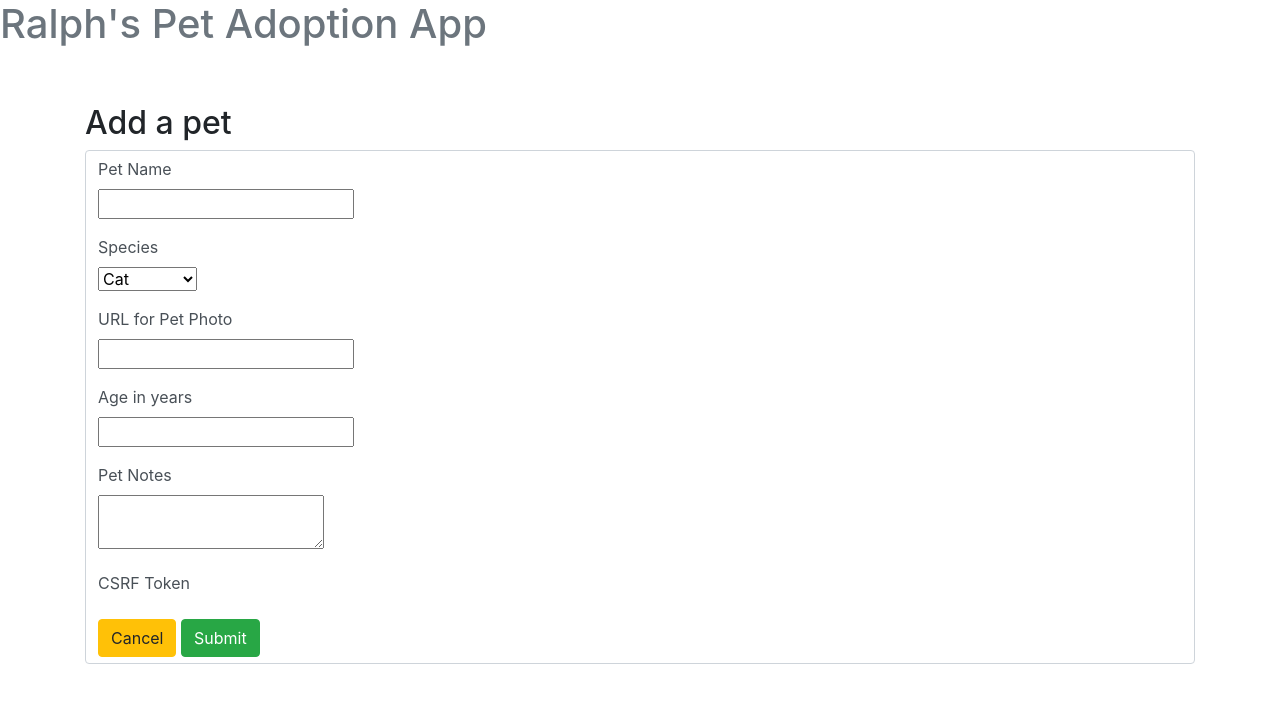
After one commit to RalphsCode/Lesson23-Assignment01, a Flask app: page /add in a window 1280 px wide. The commit adds this page. Shown: the top 703 px of the page. Run offline with Flask 3, Linux system fonts and the light colour scheme; some libraries are stand-ins or nearby versions.

Commit message:
Added an AddPet page and form using WTForm. Form does not add the pet, nor have validation.

```diff
--- a/app.py
+++ b/app.py
@@ -5,6 +5,7 @@ from flask import Flask, render_template, redirect, flash
 from flask_debugtoolbar import DebugToolbarExtension
 from flask_sqlalchemy import SQLAlchemy
 from models import db, connect_db, Pet
+from forms import AddPet
 
 # Define the App
 app = Flask(__name__)  # creating an instance of the Flask Class
@@ -26,5 +27,13 @@ with app.app_context():
 ###  ROUTES  ###
 @app.route('/')
 def home():
+    """ App Home Page """
     all_pets = Pet.query.all()
     return render_template('home.html', all_pets=all_pets)
+
+
+@app.route('/add')
+def add_pet():
+    """ Page with a form to add a new pet to the database """
+    form = AddPet()
+    return render_template('add_pet.html', form=form)
--- /dev/null
+++ b/forms.py
@@ -0,0 +1,9 @@
+from flask_wtf import FlaskForm
+from wtforms import StringField, IntegerField, TextAreaField, SelectField
+
+class AddPet(FlaskForm):
+    name = StringField("Pet Name")
+    species = SelectField("Species", choices=(['cat', 'Cat'], ['dog', 'Dog'], ['porc', 'Porcupine']))
+    photo_url = StringField("URL for Pet Photo")
+    age = IntegerField('Age in years')
+    notes = TextAreaField('Pet Notes')
--- /dev/null
+++ b/templates/add_pet.html
@@ -0,0 +1,23 @@
+{% extends 'base.html' %}
+
+{% block title %}
+Ralph's Adopt A Pet - Add a pet
+{% endblock %}
+
+{% block content %}
+<div class="container">
+<h2>Add a pet</h2>
+<div class="form-control">
+<form action="/">
+    {% for field in form %}
+    <p>
+        {{field.label}}<br>
+        {{field}}
+    </p>
+    {% endfor %}
+    <!-- Cancel & Submit Buttons -->
+    <a href="/" class="btn btn-warning">Cancel</a>
+    <button class="btn btn-success">Submit</button>
+</form>
+</div>
+{% endblock %}
--- a/templates/home.html
+++ b/templates/home.html
@@ -6,6 +6,8 @@ Ralph's Adopt A Pet Home Page
 
 {% block content %}
 <div class="container">
+    <!-- Add Pet Button -->
+    <a href="/add" class="btn btn-success">Add Pet</a><br><br>
     <ol>
     {% for pet in all_pets %}
         <li><img src="{{pet.photo_url}}" width="150"> <br>
@@ -20,5 +22,6 @@ Available:
         Age: {{pet.age}}<br>Notes: {{pet.notes}} <br><br></li>
     {% endfor %}
     </ol>
+
 </div>
 {% endblock %}
```
Lines whose indentation alone changed are shown as unchanged.
